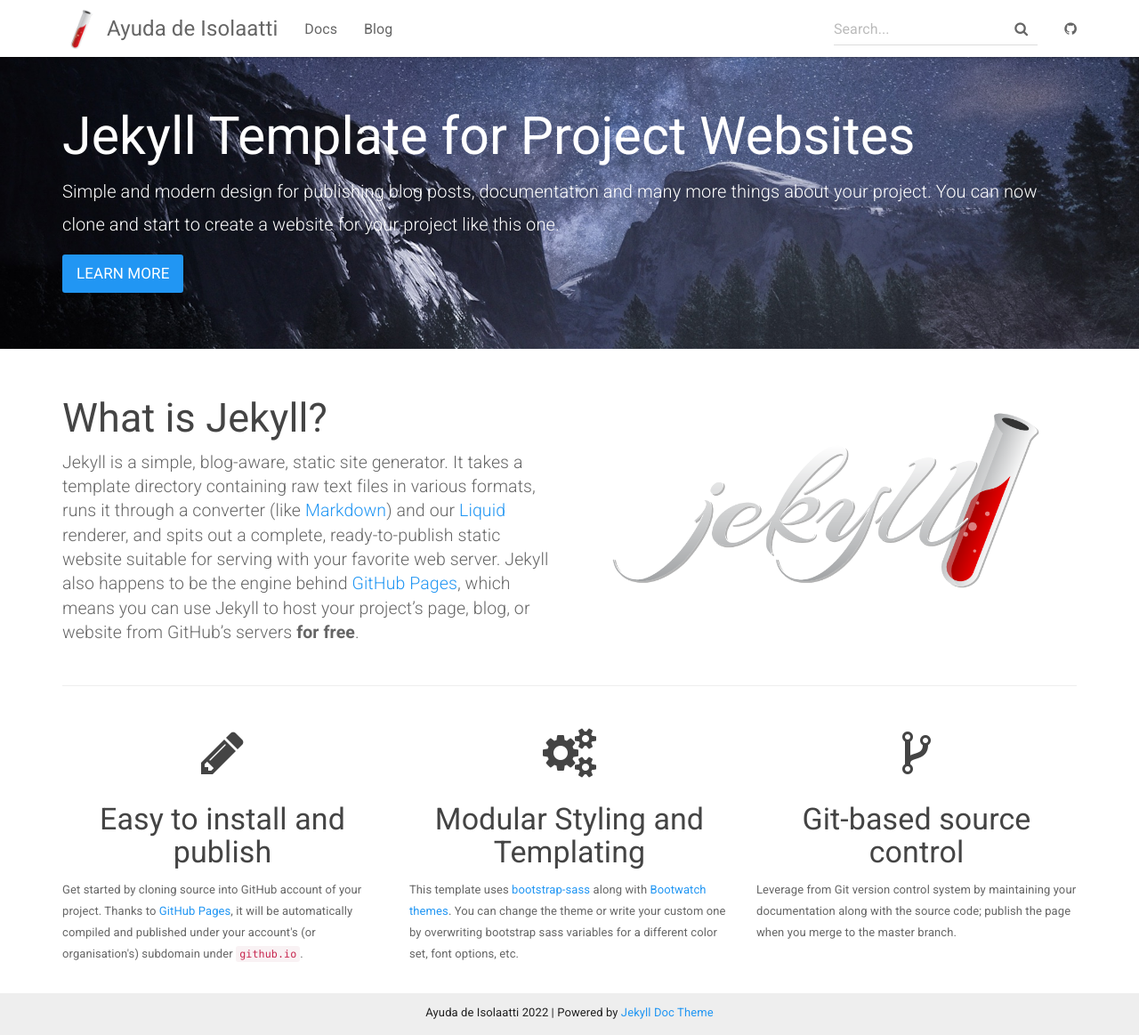
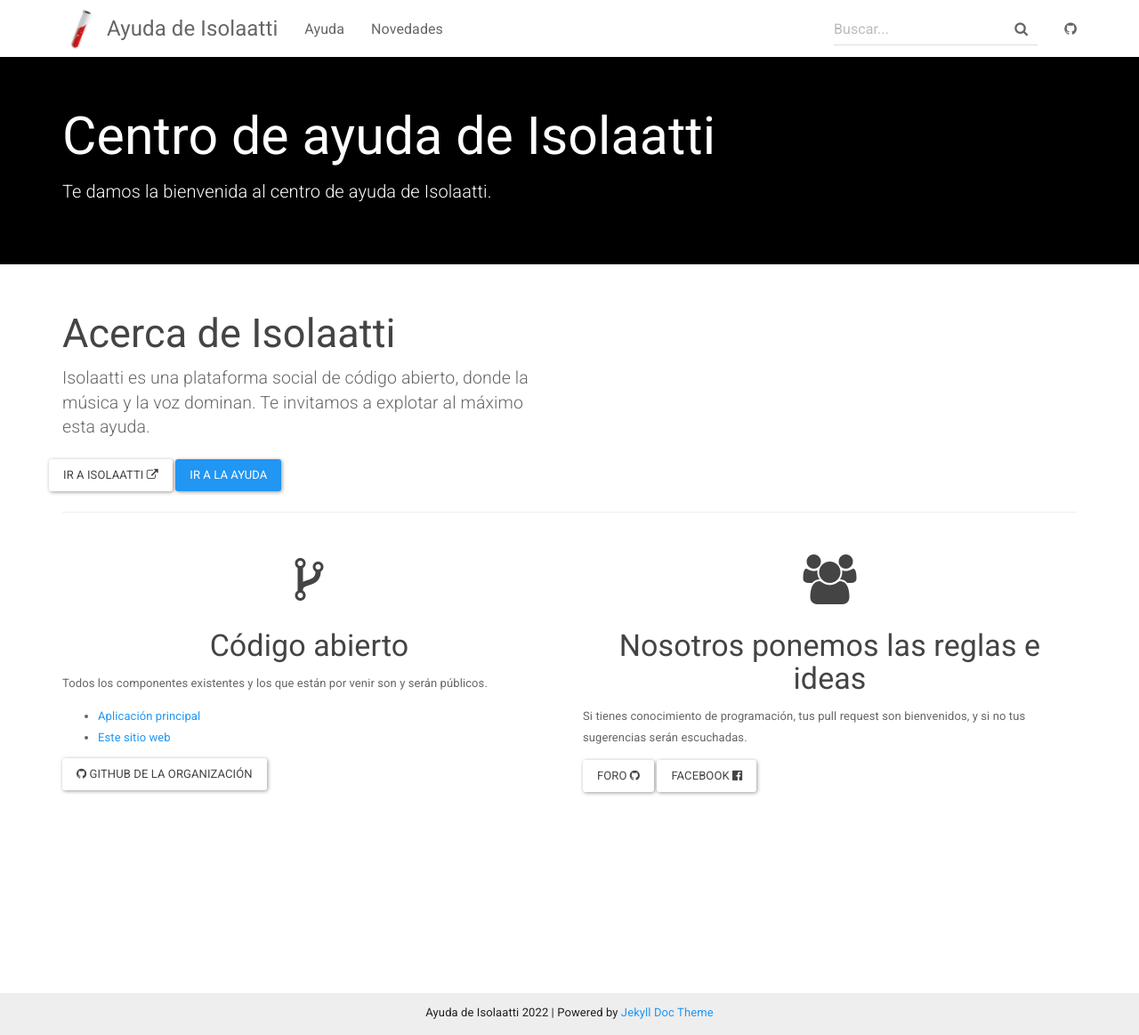
Before and after one commit to Isolaatti-Software/Isolaatti-Software.github.io, a Jekyll site: the page built from index.html, in a window 1280 px wide and 1163 px high. Shown: the whole window at 89% size. Built offline with Jekyll 4.4.1, drawn with Linux system fonts in a browser that asks for light colours.

Commit message:
updated files

```diff
--- a/_includes/topnav.html
+++ b/_includes/topnav.html
@@ -13,13 +13,13 @@
         </div>
         <div id="navbar" class="collapse navbar-collapse">
             <ul class="nav navbar-nav">
-                <li {% if page.sectionid=='docs' %} class="active" {% endif %}><a href="{{ "/docs/home/" | relative_url }}">Docs</a></li>
-                <li {% if page.sectionid=='blog' %} class="active" {% endif %}><a href="{{ site.posts.first.url | relative_url }}">Blog</a></li>
+                <li {% if page.sectionid=='docs' %} class="active" {% endif %}><a href="{{ "/docs/home/" | relative_url }}">Ayuda</a></li>
+                <li {% if page.sectionid=='blog' %} class="active" {% endif %}><a href="{{ site.posts.first.url | relative_url }}">Novedades</a></li>
             </ul>
             <div class="navbar-right">
                 <form class="navbar-form navbar-left">
                     <div class="form-group has-feedback">
-                        <input id="search-box" type="search" class="form-control" placeholder="Search...">
+                        <input id="search-box" type="search" class="form-control" placeholder="Buscar...">
                         <i class="fa fa-search form-control-feedback"></i>
                     </div>
                 </form>
--- a/_sass/_jekyll-doc-theme.scss
+++ b/_sass/_jekyll-doc-theme.scss
@@ -19,7 +19,6 @@
 
   .header-container {
     background-color: black;
-    background: url('../img/bg.jpg') no-repeat 50% 0;
     color: #fff;
 
     h1 {
--- a/index.html
+++ b/index.html
@@ -4,51 +4,55 @@
 
 <div class="header-container jumbotron">
     <div class="container">
-        <h1>Jekyll Template for Project Websites</h1>
-        <p>Simple and modern design for publishing blog posts, documentation and many more things about your project.
-          You can now clone and start to create a website for your project like this one.</p>
-        <p><a class="btn btn-primary btn-lg" href="{{ "/docs/home/" | relative_url }}" role="button">Learn more</a></p>
+        <h1>Centro de ayuda de Isolaatti</h1>
+        <p>Te damos la bienvenida al centro de ayuda de Isolaatti.</p>
     </div>
 </div>
 
 <div class="container">
     <div class="row">
         <div class="col-md-6">
-            <h2 class="header-light regular-pad">What is Jekyll?</h2>
-              <p class="lead">Jekyll is a simple, blog-aware, static site generator. It takes a template
-              directory containing raw text files in various formats, runs it through
-              a converter (like <a href="https://daringfireball.net/projects/markdown/">Markdown</a>)
-              and our <a href="https://github.com/Shopify/liquid/wiki">Liquid</a> renderer, and
-              spits out a complete, ready-to-publish static website suitable
-              for serving with your favorite web server. Jekyll also happens to be the engine
-              behind <a href="https://pages.github.com">GitHub Pages</a>, which means you can use Jekyll
-              to host your project’s page, blog, or website from GitHub’s servers <strong>for
-              free</strong>.</p>
+            <h2 class="header-light regular-pad">Acerca de Isolaatti</h2>
+              <p class="lead">
+                Isolaatti es una plataforma social de código abierto, donde la música y la voz dominan. Te invitamos a explotar al máximo esta ayuda.
+              </p>
         </div>
         <div class="col-md-6 text-center">
-            <img src="{{ "/assets/img/jekyll-dark.png" | relative_url }}" alt="Jekyll logo" class="img-responsive">
+
+        </div>
+    </div>
+    <div class="row">
+        <div class="col-12">
+            <a class="btn btn-default" href="https://isolaatti.com">Ir a Isolaatti <i class="fa fa-external-link" aria-hidden="true"></i></a>
+            <a class="btn btn-primary" href="{{ "/docs/home/" | relative_url }}">Ir a la ayuda</a>
         </div>
     </div>
     <hr>
     <div class="row">
-        <div class="col-sm-4">
-            <h1 class="text-center"><i class="fa fa-pencil" aria-hidden="true"></i></h1>
-            <h3 class="text-center">Easy to install and publish</h3>
-            <p>Get started by cloning source into GitHub account of your project. Thanks to <a href="https://pages.github.com">GitHub Pages</a>,
-              it will be automatically compiled and published under your account's (or organisation's) subdomain under <code>github.io</code>.
+        <div class="col-sm-6">
+            <h1 class="text-center"><i class="fa fa-code-fork" aria-hidden="true"></i></h1>
+            <h3 class="text-center">Código abierto</h3>
+            <p>
+                Todos los componentes existentes y los que están por venir son y serán públicos.
+
+            </p>
+            <ul>
+                <li><a href="https://github.com/Isolaatti-Software/Isolaatti-BackendWebApp">Aplicación principal</a></li>
+                <li><a href="https://github.com/Isolaatti-Software/Isolaatti-Software.github.io">Este sitio web</a></li>
+            </ul>
+            <p>
+                <a class="btn btn-default" href="https://github.com/Isolaatti-Software"><i class="fa fa-github" aria-hidden="true"></i> GitHub de la organización</a>
             </p>
         </div>
-        <div class="col-sm-4">
-            <h1 class="text-center"><i class="fa fa-cogs" aria-hidden="true"></i></h1>
-            <h3 class="text-center">Modular Styling and Templating</h3>
-            <p>This template uses <a href="https://github.com/twbs/bootstrap-sass">bootstrap-sass</a> along with <a href="https://bootswatch.com/">Bootwatch themes</a>.
-            You can change the theme or write your custom one by overwriting bootstrap sass variables for a different color set, font options, etc.</p>
-        </div>
-        <div class="col-sm-4">
-            <h1 class="text-center"><i class="fa fa-code-fork" aria-hidden="true"></i></h1>
-            <h3 class="text-center">Git-based source control</h3>
-            <p>Leverage from Git version control system by
-              maintaining your documentation along with the source code; publish the page when you merge to the master branch.</p>
+        <div class="col-sm-6">
+            <h1 class="text-center"><i class="fa fa-users" aria-hidden="true"></i></h1>
+            <h3 class="text-center">Nosotros ponemos las reglas e ideas</h3>
+            <p>Si tienes conocimiento de programación, tus pull request son bienvenidos,
+                y si no tus sugerencias serán escuchadas.</p>
+            <p>
+                <a class="btn btn-default" href="https://github.com/Isolaatti-Software/Isolaatti-BackendWebApp/discussions">Foro <i class="fa fa-github" aria-hidden="true"></i></a>
+                <a class="btn btn-default" href="https://facebook.com/isolaatti">Facebook <i class="fa fa-facebook-official" aria-hidden="true"></i></a>
+            </p>
         </div>
     </div>
 </div>
```
